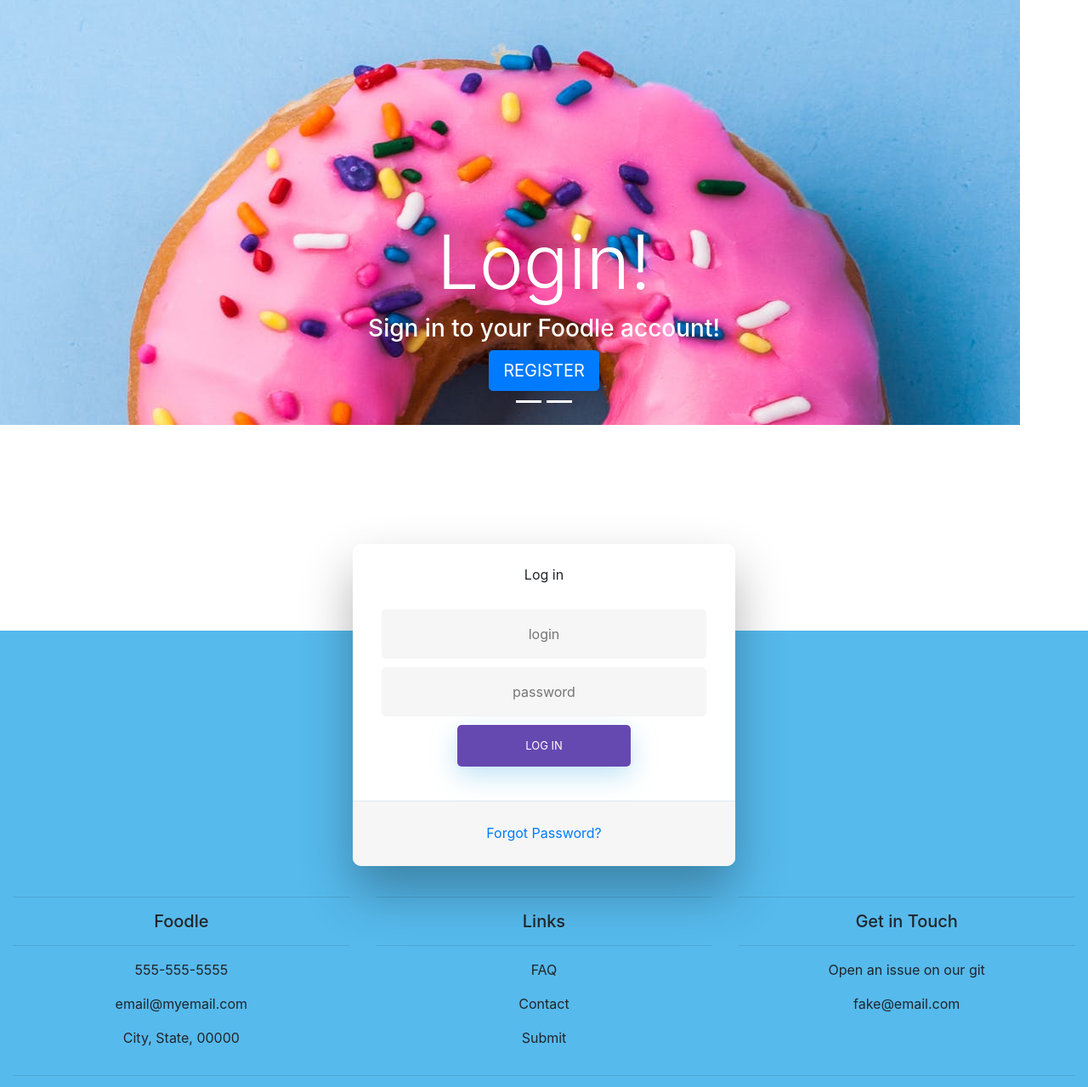
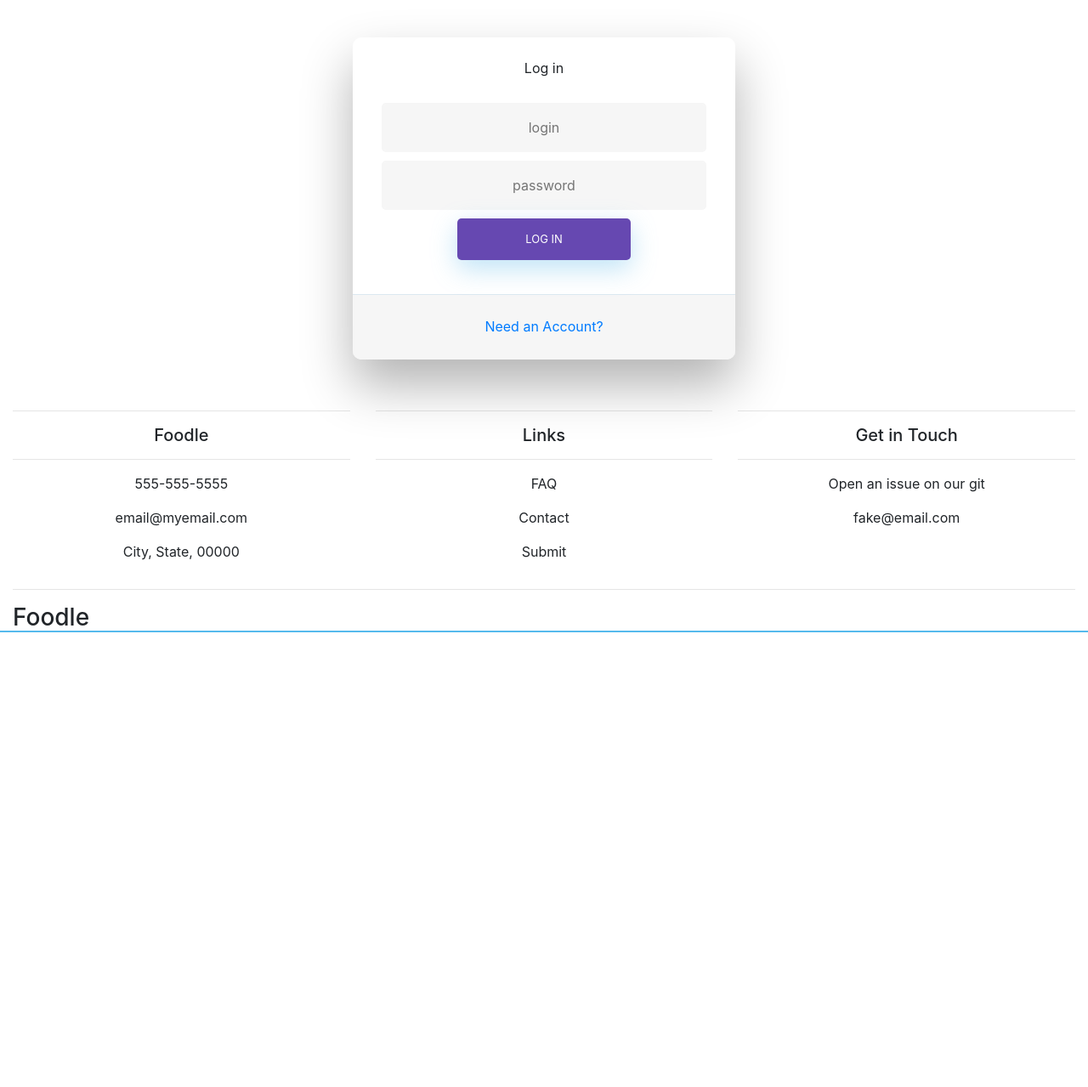
Before and after one commit to glasgowm148/Foodle, a Django app: page /login/ in a window 1280 px wide. Shown: the part 58-1337 px from the top of the page at 85% size. After the commit the page ends 802 px from the top, so only its background shows below. Run offline with Django 3.2, Linux system fonts and the light colour scheme; some libraries are stand-ins or nearby versions.

Commit message:
Change login CSS

```diff
--- a/foodle/static/css/input.css
+++ b/foodle/static/css/input.css
@@ -27,9 +27,14 @@ html {
     color: #cccccc;
   }
 
+  br.space {
+    line-height: 5;
+  }
+
 
 
   /* STRUCTURE */
+
   .center {
     align-items: center;
     display: flex;
--- a/foodle/templates/login.html
+++ b/foodle/templates/login.html
@@ -5,22 +5,7 @@
 <link rel="stylesheet" href="/static/css/input.css">
 {% endblock %}
 
-{% block first_item %}
-    <img src="{% static 'images/donut_cut.png' %}" alt="donut">
-    <div class="carousel-caption">
-        <h1 class="display-2 vegan-style">Login!</h1>
-        <h3>Sign in to your Foodle account!</h3>
-        <button href="{% url 'register' %}" "type="button" class="btn btn-primary btn-lg">
-            REGISTER
-        </button>
-    </div>
-{% endblock %}
 
-{% block second_item %}
-    <img src="{% static 'images/berry_cut.png' %}" alt="berry">
-{% endblock %}
-
-{% block content %}
 
 <!-- other CSS
 <div class="g-signin2" data-onsuccess="onSignIn" data-theme="dark"></div>
@@ -81,12 +66,9 @@
 	</div>
 </div>
 -->
-  <br />
-  <br />
-  <br />
-  <br />
-  <br />
-  <div class="wrapper fadeInDown">
+{% block content %}
+  <br class="space"/>
+  <div class="wrapper fadeInDown space">
     <div id="formContent">
       <!-- Tabs Titles -->
 
@@ -118,15 +100,17 @@
           {% csrf_token %}
           <input type="text" id="login" class="fadeIn second" name="login" placeholder="login">
           <input type="text" id="password" class="fadeIn third" name="login" placeholder="password">
-          <input type="submit" class="btn-primaryfadeIn fourth" value="Log In">
+          <input type="submit" class="btn-primary fadeIn fourth" value="Log In">
         </form>
 
         <!-- Remind Passowrd -->
         <div id="formFooter">
-          <a class="underlineHover" href="#">Forgot Password?</a>
+          <a class="underlineHover" href="{% url 'register' %}">Need an Account?</a>
         </div>
 
       </div>
     </div>
 
+    <br class="space"/>
+
 {% endblock %}
```
